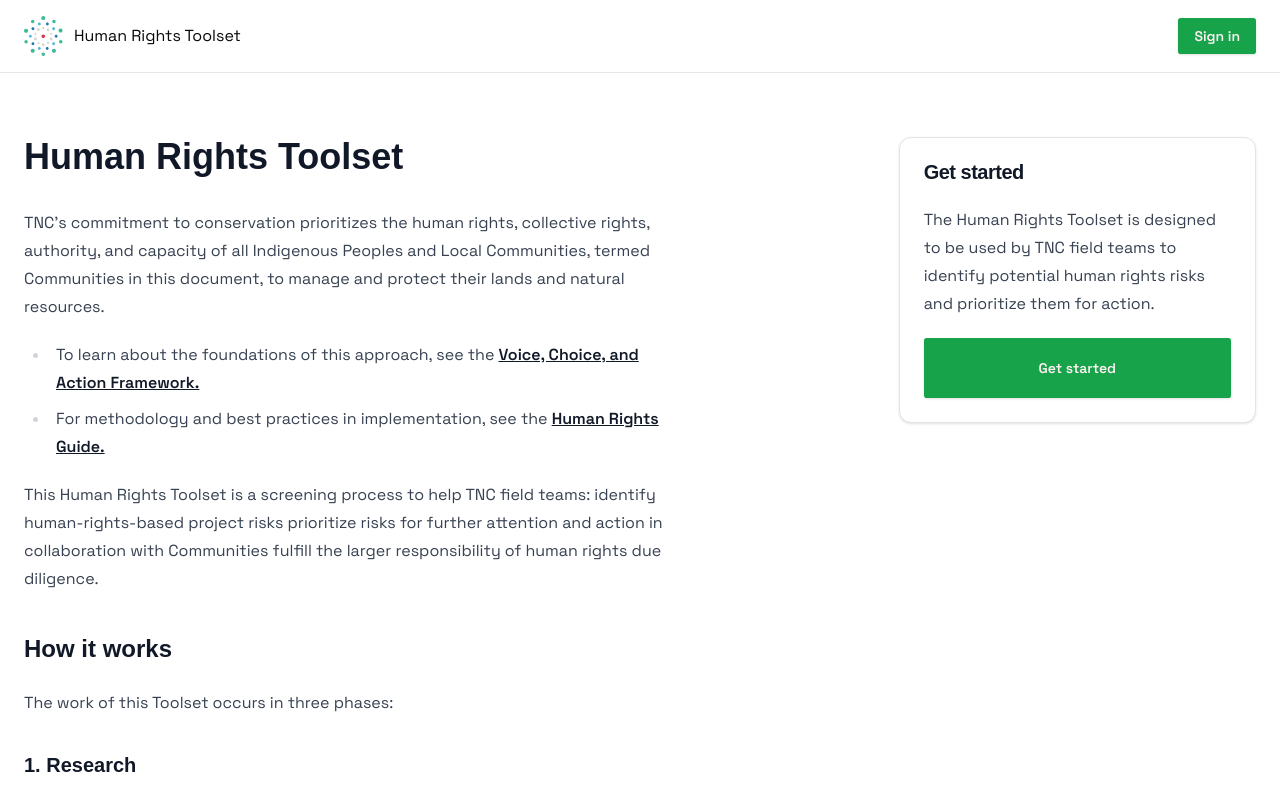
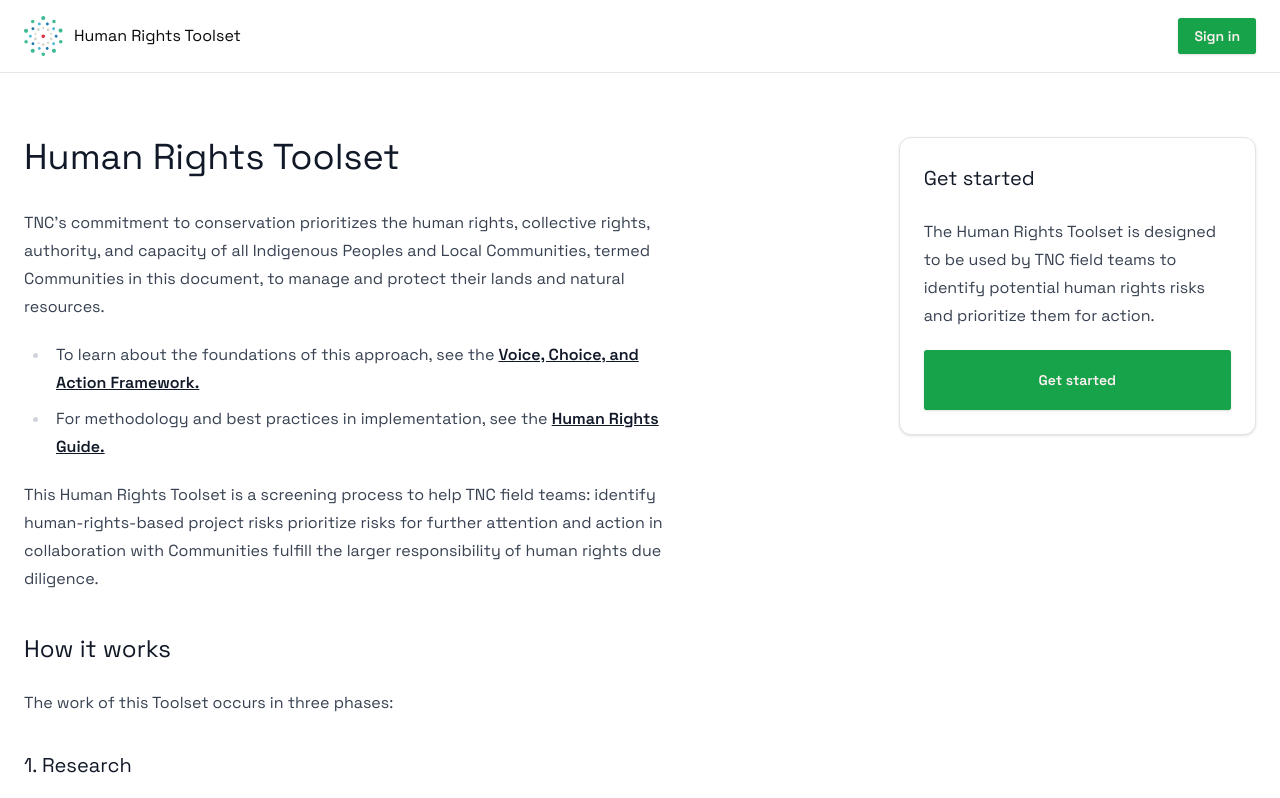
Before and after one commit to Vizzuality/tnc-human-rights-tool, a Next.js app in the folder client/: page / in a window 1280 px wide. Shown: the top 798 px of the page. Built offline with nearby package versions, Linux system fonts and the light colour scheme; no server answers; a web font is replaced by a local one.

Commit message:
Typography styles

```diff
--- a/client/src/components/ui/card.tsx
+++ b/client/src/components/ui/card.tsx
@@ -21,13 +21,7 @@
 CardHeader.displayName = "CardHeader";
 
 const CardTitle = React.forwardRef<HTMLParagraphElement, React.HTMLAttributes<HTMLHeadingElement>>(
-  ({ className, ...props }, ref) => (
-    <h3
-      ref={ref}
-      className={cn("font-semibold leading-none tracking-tight", className)}
-      {...props}
-    />
-  ),
+  ({ className, ...props }, ref) => <h3 ref={ref} className={cn(className)} {...props} />,
 );
 CardTitle.displayName = "CardTitle";
 
--- a/client/tailwind.config.ts
+++ b/client/tailwind.config.ts
@@ -73,6 +73,30 @@
         "accordion-down": "accordion-down 0.2s ease-out",
         "accordion-up": "accordion-up 0.2s ease-out",
       },
+      typography: () => ({
+        DEFAULT: {
+          css: {
+            h1: {
+              fontWeight: "400",
+            },
+            h2: {
+              fontWeight: "400",
+            },
+            h3: {
+              fontWeight: "400",
+            },
+            h4: {
+              fontWeight: "400",
+            },
+            h5: {
+              fontWeight: "400",
+            },
+            h6: {
+              fontWeight: "400",
+            },
+          },
+        },
+      }),
     },
   },
   plugins: [require("tailwindcss-animate"), require("@tailwindcss/typography")],
```
